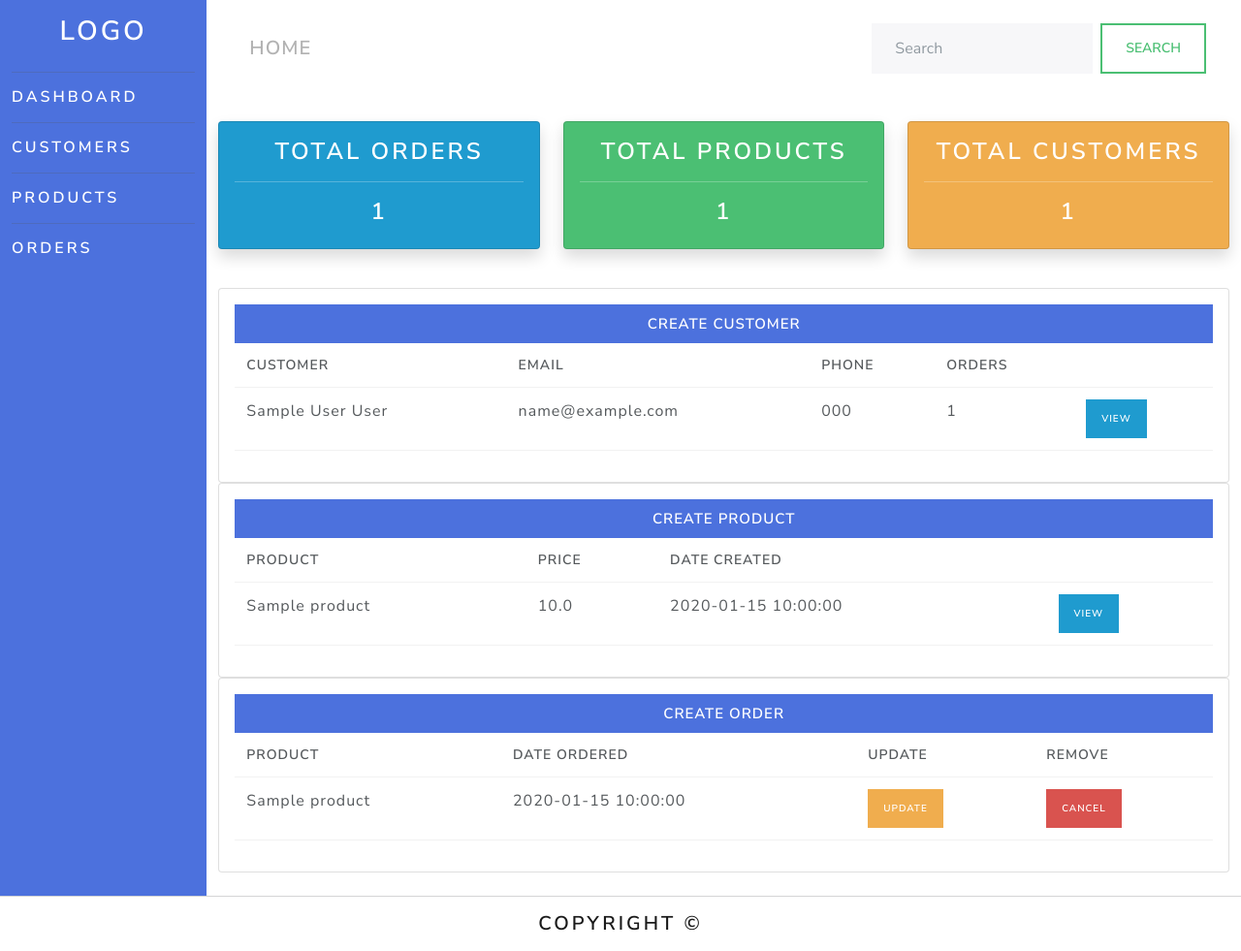
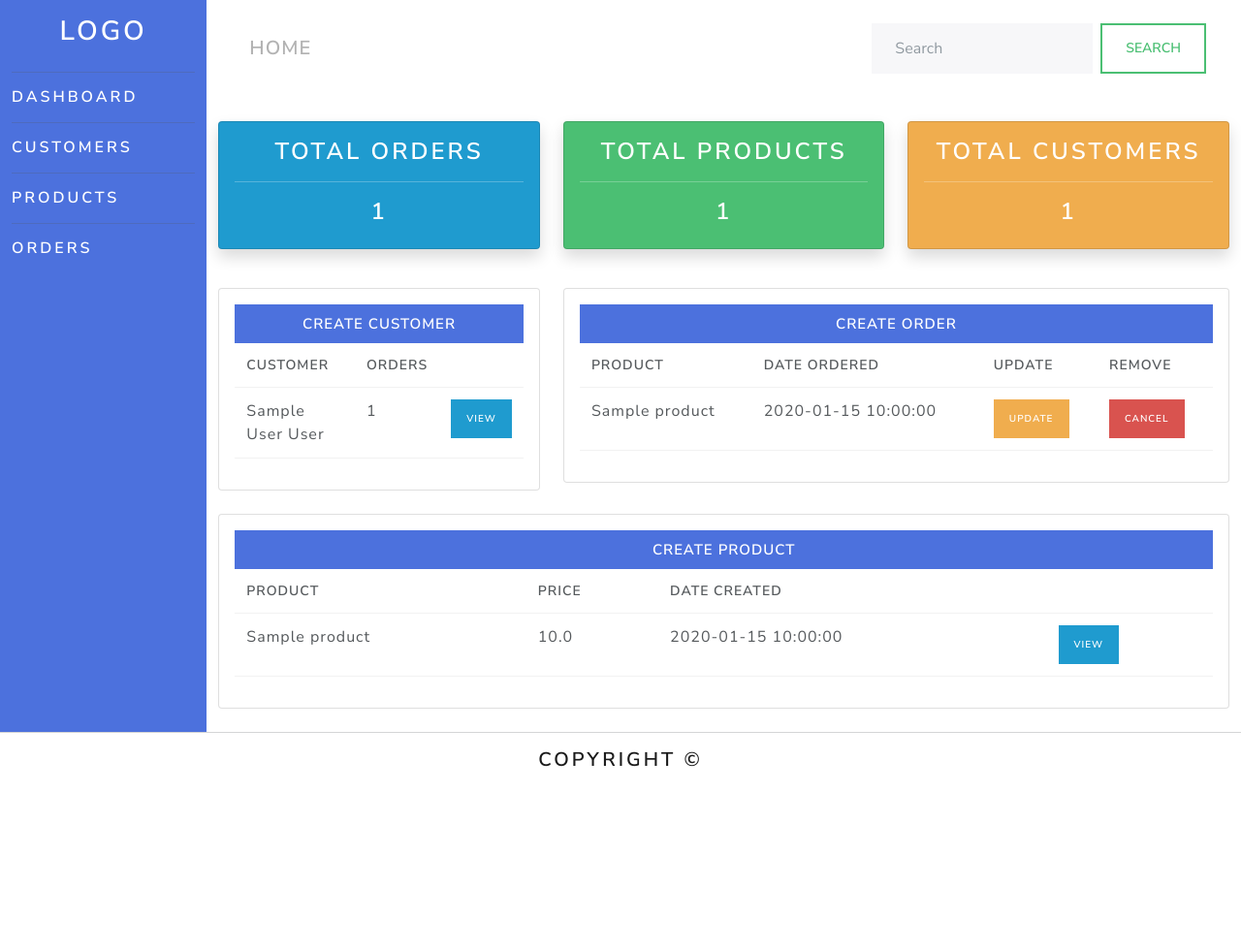
Before and after one commit to Michael233ctrl/FlaskCRM, a Flask app: page / in a window 1280 px wide. Shown: the whole page at 97% size. After the commit the page ends 791 px from the top, so only its background shows below. Run offline with Flask 2, Linux system fonts and the light colour scheme; tables that the repository leaves empty hold one stand-in row (values such as "Sample post"); some libraries are stand-ins or nearby versions.

Commit message:
Add 'product' model 'dashboard.html' page and change its layout

```diff
--- a/crm/templates/dashboard.html
+++ b/crm/templates/dashboard.html
@@ -4,22 +4,18 @@
     {% include '_status_rows.html' %}
     <br>
     <div class="row">
-        <div class="col-xl-12 col-lg-5">
+        <div class="col-xl-4 col-lg-5">
             <div class="card card-body">
                 <a class="btn btn-primary  btn-sm btn-block" href="#" id="createBtn">Create Customer</a>
                 <table class="table table-sm">
                     <tr>
                         <th>Customer</th>
-                        <th>Email</th>
-                        <th>Phone</th>
                         <th>Orders</th>
                         <th></th>
                     </tr>
                     {% for customer in customers %}
                         <tr>
                             <td>{{ customer }}</td>
-                            <td>{{ customer.email }}</td>
-                            <td>{{ customer.phone }}</td>
                             <td>{{ customer.orders }}</td>
                             <td>
                                 <a href="{{ url_for('customer_detail', id=customer.id) }}"
@@ -32,28 +28,7 @@
                 </table>
             </div>
         </div>
-        <div class="col-xl-12 col-lg-5">
-            <div class="card card-body">
-                <a class="btn btn-primary  btn-sm btn-block" href="#" id="createBtn">Create Product</a>
-                <table class="table table-sm">
-                    <tr>
-                        <th>Product</th>
-                        <th>Price</th>
-                        <th>Date Created</th>
-                        <th></th>
-                    </tr>
-                    {% for order in orders %}
-                        <tr>
-                            <td>{{ order.product }}</td>
-                            <td>{{ order.product.price }}</td>
-                            <td>{{ order.product.date_created }}</td>
-                            <td><a class="btn btn-sm btn-info" href="#">View</a></td>
-                        </tr>
-                    {% endfor %}
-                </table>
-            </div>
-        </div>
-        <div class="col-xl-12 col-lg-5">
+        <div class="col-xl-8 col-lg-5">
             <div class="card card-body">
                 <a class="btn btn-primary  btn-sm btn-block" href="#" id="createBtn">Create Order</a>
                 <table class="table table-sm">
@@ -74,5 +49,27 @@
                 </table>
             </div>
         </div>
+
+        <div class="col-xl-12 col-lg-5 mt-4">
+            <div class="card card-body">
+                <a class="btn btn-primary  btn-sm btn-block" href="#" id="createBtn">Create Product</a>
+                <table class="table table-sm">
+                    <tr>
+                        <th>Product</th>
+                        <th>Price</th>
+                        <th>Date Created</th>
+                        <th></th>
+                    </tr>
+                    {% for product in products %}
+                        <tr>
+                            <td>{{ product }}</td>
+                            <td>{{ product.price }}</td>
+                            <td>{{ product.date_created }}</td>
+                            <td><a class="btn btn-sm btn-info" href="#">View</a></td>
+                        </tr>
+                    {% endfor %}
+                </table>
+            </div>
+        </div>
     </div>
 {% endblock %}
--- a/crm/views.py
+++ b/crm/views.py
@@ -7,6 +7,7 @@ from .forms import CustomerForm
 @app.route('/', methods=['GET'])
 def dashboard():
     customers = Customer.query.all()[:5]
+    products = Product.query.all()[:5]
     orders = Order.query.all()[:5]
     total_customers = Customer.query.count()
     total_orders = Order.query.count()
@@ -15,6 +16,7 @@ def dashboard():
     context = {
         'customers': customers,
         'orders': orders,
+        'products': products,
         'total_customers': total_customers,
         'total_orders': total_orders,
         'total_products': total_products,
```
